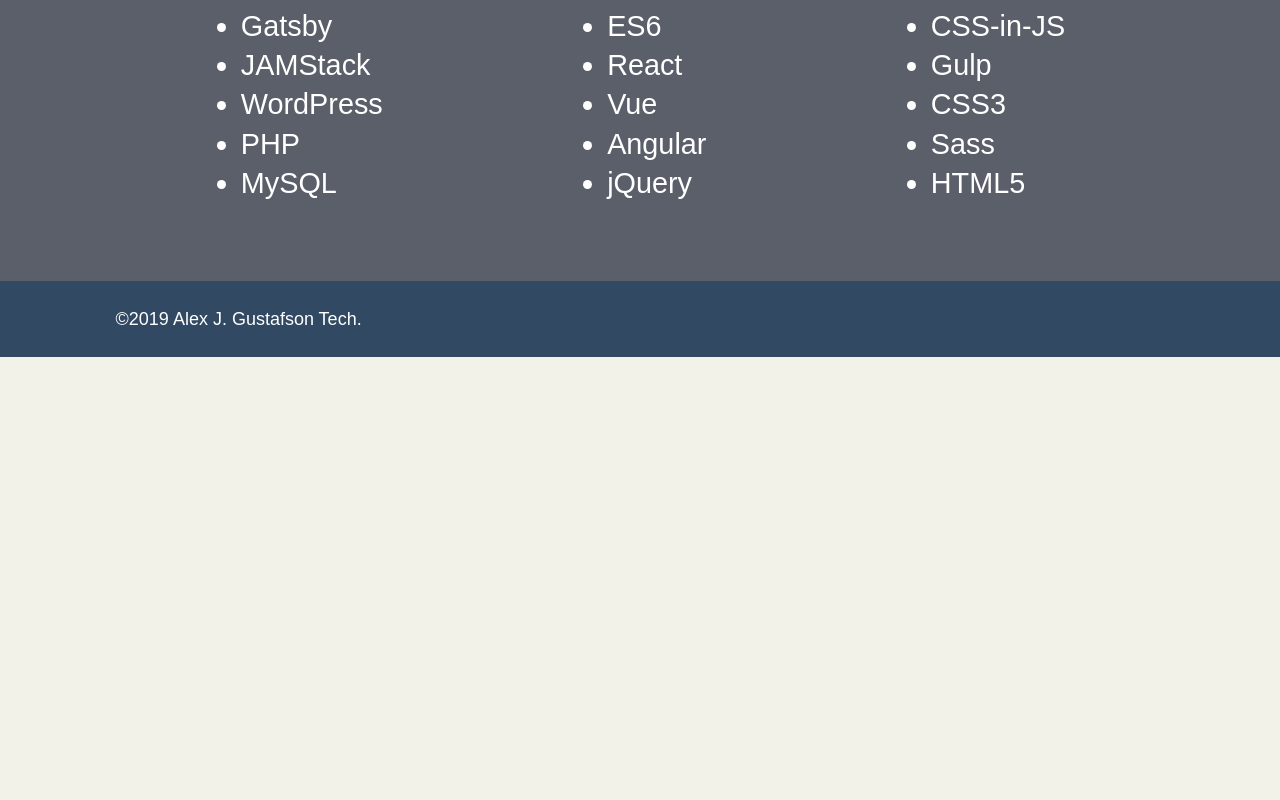
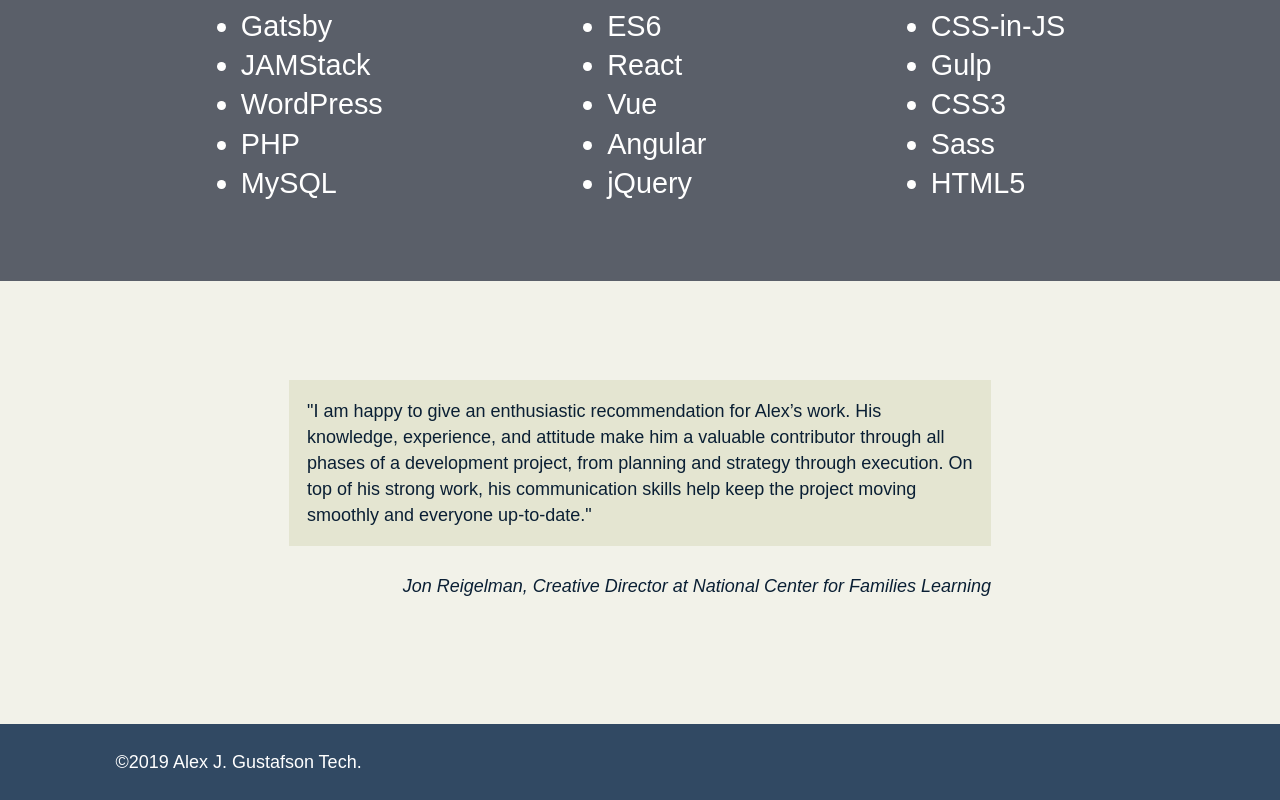
Before and after one commit to alexjgustafson/alexjgustafsontech, a Gatsby site: page / in a window 1280 px wide. Shown: the part 1278-2078 px from the top of the page. Before the commit the page ends 1635 px from the top, so only its background shows below. Built offline with nearby package versions, Linux system fonts and the light colour scheme; Gatsby itself is replaced by a stand-in of ours; a web font is replaced by a local one.

Commit message:
add testimonial

```diff
--- a/src/components/index.css
+++ b/src/components/index.css
@@ -115,6 +115,14 @@ textarea{
     margin-top: 1em;
 }
 
+.testimonial{
+    padding: 5em 0;
+}
+.testimonial__quote{
+    margin-left: 0;
+    margin-right: 0;
+}
+
 @media screen and (min-width: 785px){
     .about__button{
         display: inline-block;
--- a/src/pages/index.js
+++ b/src/pages/index.js
@@ -57,6 +57,16 @@ class IndexPage extends Component {
           </div>
         </div>
       </section>
+      <section className="testimonial">
+        <div className="container">
+          <div className="testimonial__quote-wrap" style={{padding: '0.5em', maxWidth: '40em', width: '100%', margin:"0 auto"}}>
+            <blockquote className="testimonial__quote" style={{backgroundColor: '#e4e5d1', padding: '1em'}}>"I am happy to give an enthusiastic recommendation for Alex’s work. His knowledge, experience, and attitude make him a valuable contributor through all phases of a development project, from planning and strategy through execution. On top of his strong work, his communication skills help keep the project moving smoothly and everyone up-to-date."</blockquote>
+            <p style={{textAlign:'right'}}>
+              <cite className="testimonial__cite" >Jon Reigelman, Creative Director at National Center for Families Learning</cite>
+            </p>
+          </div>
+        </div>
+      </section>
     </Layout>
     )
   }
```
